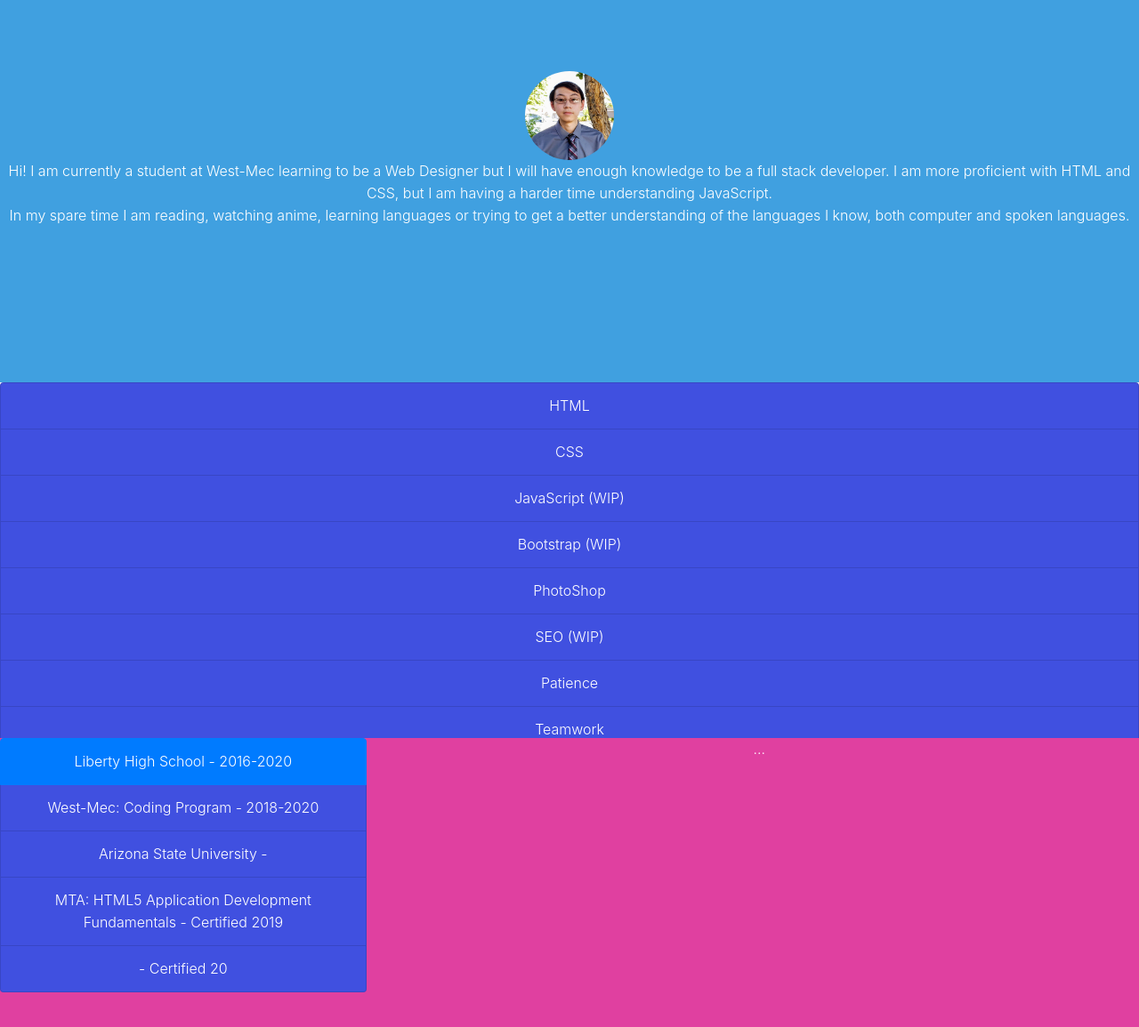
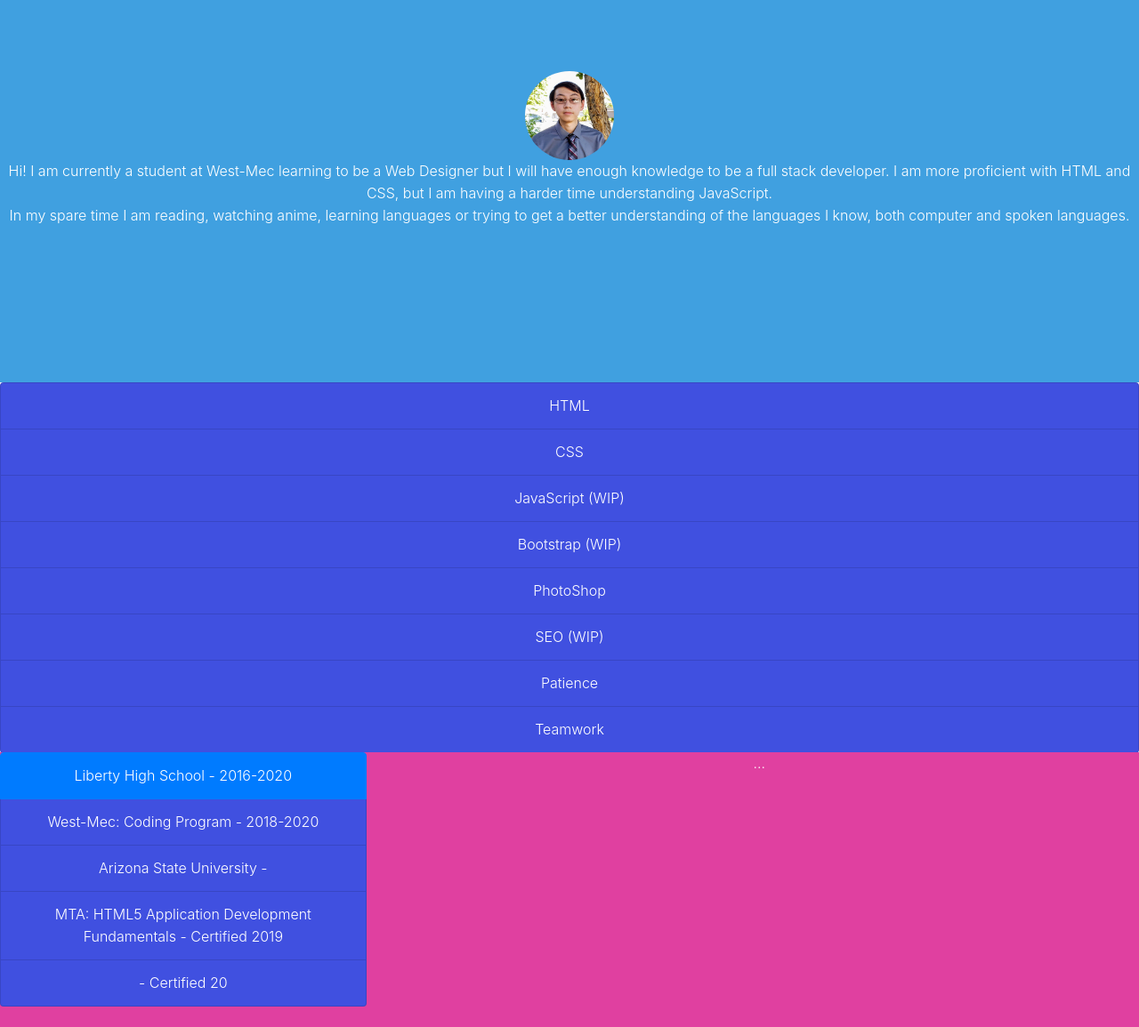
Before and after one commit to Alcery/Portfolio, a plain HTML site: page index.html in a window 1280 px wide. Shown: the part 125-1280 px from the top of the page at 89% size. Drawn offline with nearby package versions, Linux system fonts and the light colour scheme.

Commit message:
changed height

```diff
--- a/main.css
+++ b/main.css
@@ -69,13 +69,13 @@ div#education{
   color: #FFFFFF;
   padding-top: 0px;
   background-color: #E040A0;
-  height: 41vh;
+  height: 40vh;
 }
 
 div.col-4{
   padding: 0px;
   padding-right: 15px;
-   height: 44vh;
+   height: 42vh;
 }
 
 div.col-4 > ul > li {
@@ -110,7 +110,7 @@ nav > ul > li > a.nav-link:active {
 }
 
 section#skills{
-  height: 50vh;
+  height: 52vh;
 }
 
 
```
